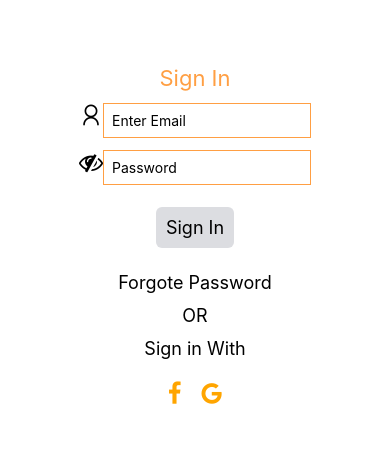
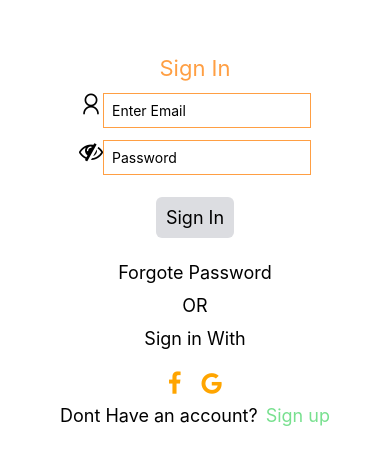
Before and after one commit to alnooristiak/FoodDeliveryAppRN, a React Native app: screen / in a window 390 px wide. Shown: the part 200-664 px from the top of the page. Built offline with nearby package versions, Linux system fonts and the light colour scheme.

Commit message:
final touch to sign in option

```diff
--- a/src/screens/SignInScreen.js
+++ b/src/screens/SignInScreen.js
@@ -48,6 +48,15 @@ const SignInScreen = () => {
             <FontAwesome name="google" size={24} color="orange" />
         </TouchableOpacity>
       </View>
+      {/* dont have an account */}
+      <View style={{flexDirection: 'row'}}>
+        <Text style={{fontSize: spacing[8]}}>
+            Dont Have an account?
+        </Text>
+        <Text style={{marginLeft: spacing[3], fontSize: spacing[8], color:colors.lightGreen}}>
+            Sign up
+        </Text>
+      </View>
     </View>
   )
 }
```
